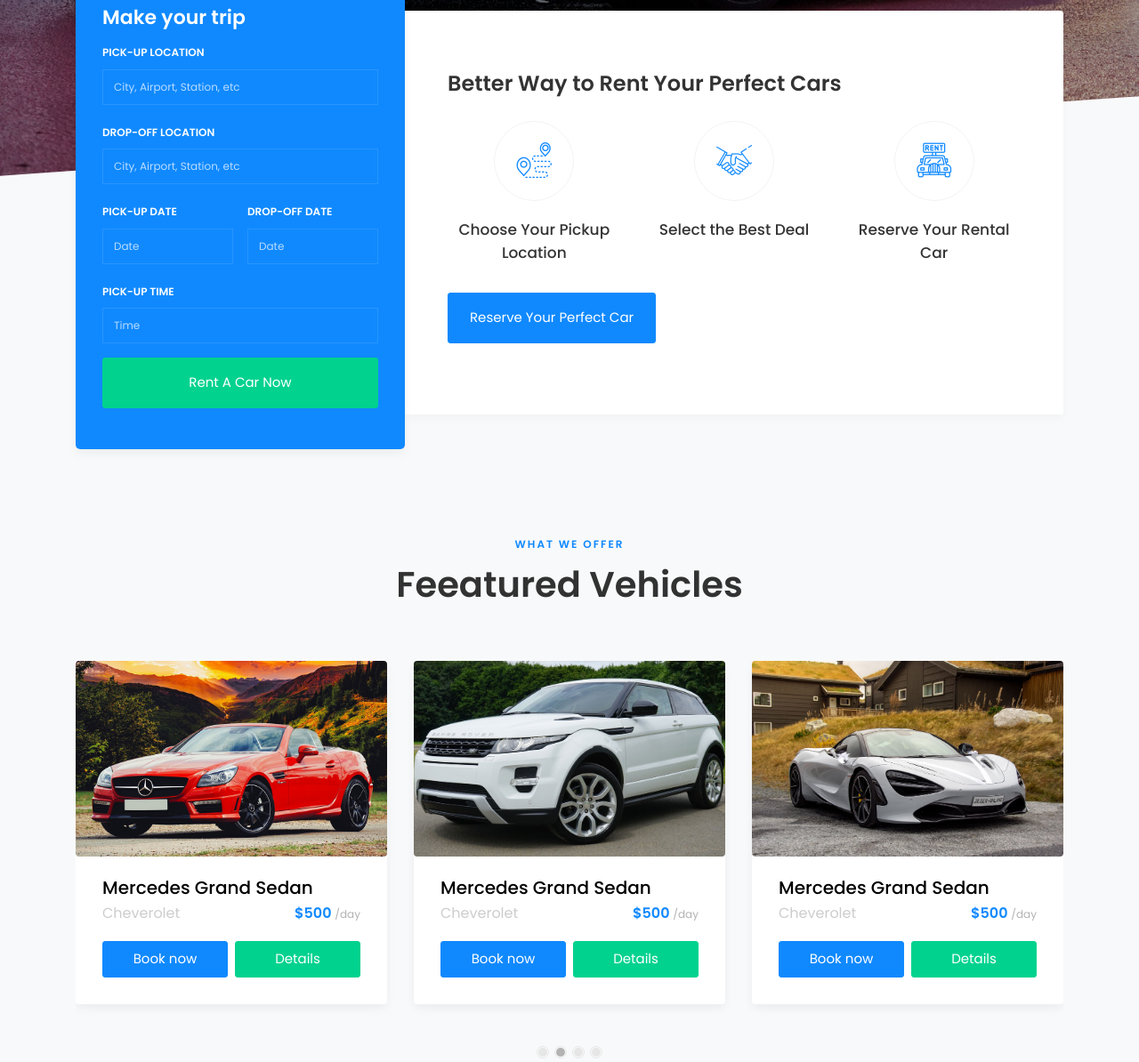
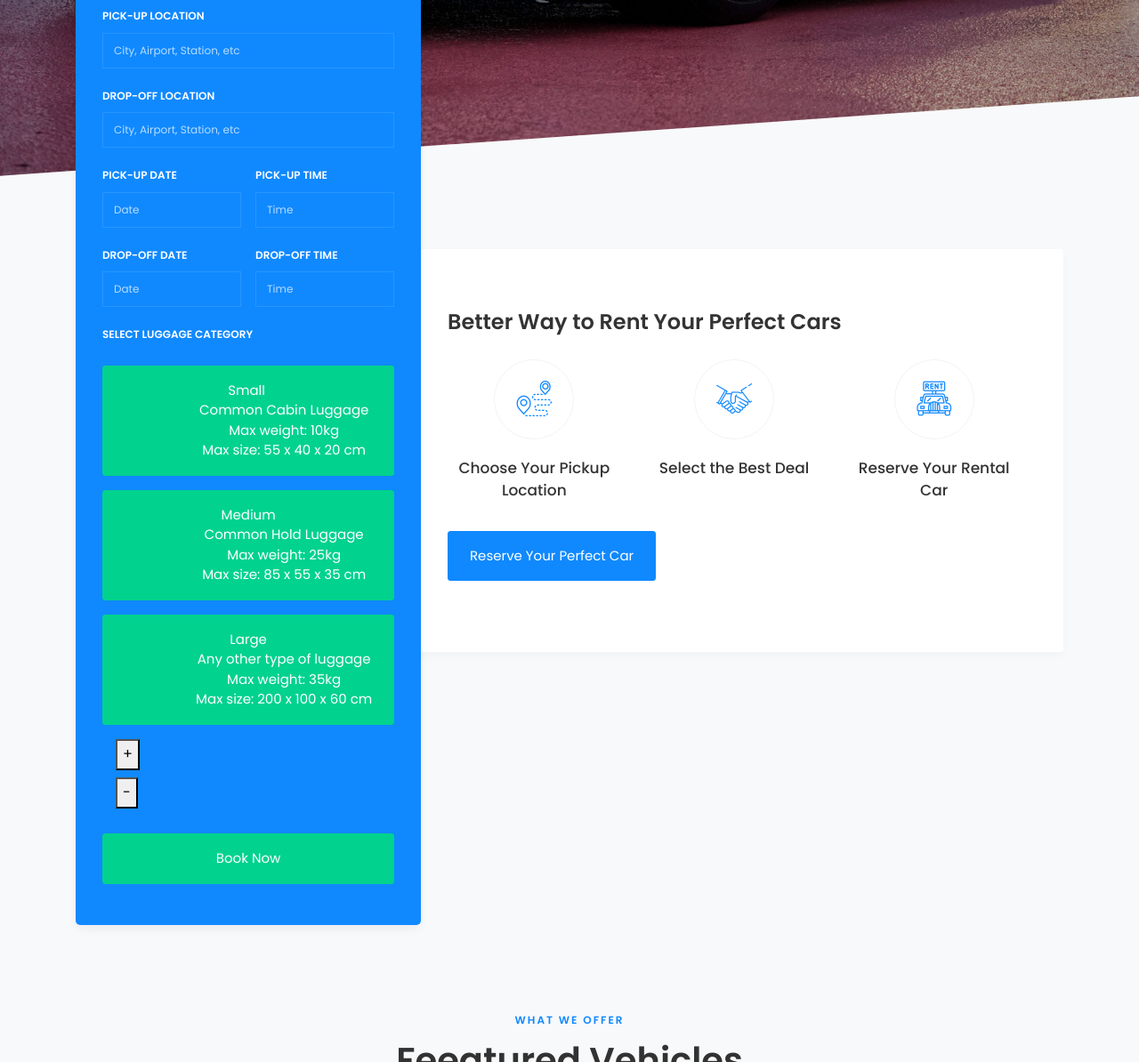
Before and after one commit to GunjanKadel/TravelLight, a plain HTML site: page index.html in a window 1280 px wide. Shown: the part 627-1821 px from the top of the page at 89% size. Drawn offline with Linux system fonts and the light colour scheme; some packages are replaced by stand-ins of ours; no server answers; files whose address does not match are found by name.

Commit message:
Commmitted

```diff
--- a/index.html
+++ b/index.html
@@ -25,6 +25,23 @@
     <link rel="stylesheet" href="css/flaticon.css">
     <link rel="stylesheet" href="css/icomoon.css">
     <link rel="stylesheet" href="css/style.css">
+    <script>
+      let data = 0;
+
+ //printing default value of data that is 0 in h2 tag
+ document.getElementById("counting").innerText = data;
+
+ //creation of increment function
+ function increment() {
+     data = data + 1;
+     document.getElementById("counting").innerText = data;
+ }
+ //creation of decrement function
+ function decrement() {
+     data = data - 1;
+     document.getElementById("counting").innerText = data;
+ }
+    </script>
   </head>
   <body>
 
@@ -79,7 +96,6 @@
     				<div class="row no-gutters">
 	  					<div class="col-md-4 d-flex align-items-center">
 	  						<form action="#" class="request-form ftco-animate bg-primary">
-		          		<h2>Make your trip</h2>
 			    				<div class="form-group">
 			    					<label for="" class="label">Pick-up location</label>
 			    					<input type="text" class="form-control" placeholder="City, Airport, Station, etc">
@@ -94,16 +110,51 @@
 			                <input type="text" class="form-control" id="book_pick_date" placeholder="Date">
 			              </div>
 			              <div class="form-group ml-2">
+                      <label for="" class="label">Pick-up time</label>
+		                  <input type="text" class="form-control" id="time_pick" placeholder="Time">
+			              </div>
+		              </div>
+                  <div class="d-flex">
+			    					<div class="form-group mr-2">
 			                <label for="" class="label">Drop-off date</label>
 			                <input type="text" class="form-control" id="book_off_date" placeholder="Date">
 			              </div>
+			              <div class="form-group ml-2">
+                      <label for="" class="label">Drop-off time</label>
+		                  <input type="text" class="form-control" id="time_pick" placeholder="Time">
+			              </div>
 		              </div>
 		              <div class="form-group">
-		                <label for="" class="label">Pick-up time</label>
-		                <input type="text" class="form-control" id="time_pick" placeholder="Time">
+		                <label for="" class="label">Select Luggage Category</label>
 		              </div>
+                  <div class="form-group">
+		                <input type="submit" value="Small
+                    Common Cabin Luggage
+                    Max weight: 10kg
+                    Max size: 55 x 40 x 20 cm" class="btn btn-secondary py-3 px-4">
+		              </div>
+                  <div class="form-group">
+		                <input type="submit" value="Medium
+                    Common Hold Luggage
+                    Max weight: 25kg
+                    Max size: 85 x 55 x 35 cm" class="btn btn-secondary py-3 px-4">
+		              </div>
+                  <div class="form-group">
+		                <input type="submit" value="Large
+                    Any other type of luggage
+                    Max weight: 35kg
+                    Max size: 200 x 100 x 60 cm" class="btn btn-secondary py-3 px-4">
+		              </div>
+                  <div class="container">
+                    <!-- adding button and heading to show the digits -->
+                    <!--increment() and decrement() functions on button click-->
+                        <button onclick="increment()">+</button>
+                        <h2 id="counting"></h2>
+                        <button onclick="decrement()">-</button>
+                    </div>
 			            <div class="form-group">
-			              <input type="submit" value="Rent A Car Now" class="btn btn-secondary py-3 px-4">
+                    <label for="" class="label"></label>
+			              <input type="submit" value="Book Now" class="btn btn-secondary py-3 px-4">
 			            </div>
 			    			</form>
 	  					</div>
```
